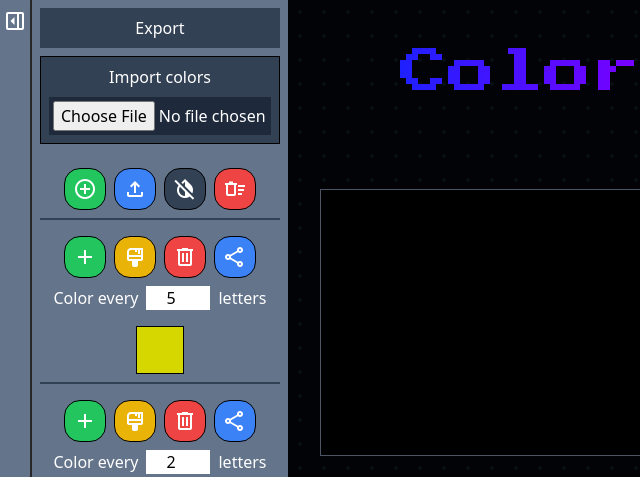
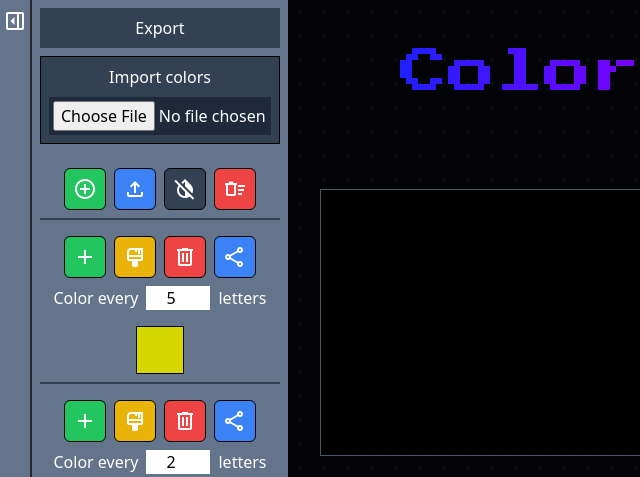
Before and after one commit to Sagelyyy/colorforge, an Astro site: page / in a window 1280 px wide. Shown: the top 477 px of the page, 0-640 px from the left. Built offline with nearby package versions, Linux system fonts and the light colour scheme; Astro itself is replaced by a stand-in of ours.

Commit message:
removing extra lines from when console.logs were removed

```diff
--- a/src/components/ButtonVue.vue
+++ b/src/components/ButtonVue.vue
@@ -13,11 +13,11 @@ const props = defineProps<{
   <div
     @click="props.click"
     :class="`${props.bgColor} ${props.hoverColor}`"
-    class="group flex gap-2 border border-black p-2 cursor-pointer justify-center text-center rounded-2xl relative select-none"
+    class="group flex gap-2 border border-black p-2 cursor-pointer justify-center text-center rounded-md relative select-none hover:scale-105 transition-all"
   >
     <p
       v-show="props.hoverText"
-      class="group-hover:opacity-100 transition-opacity bg-gray-800 text-sm text-gray-100 rounded-md absolute left-1/2 -translate-x-1/2 -translate-y-full opacity-0 w-max z-10 px-2"
+      class="group-hover:opacity-100 transition-opacity bg-gray-800 text-sm text-gray-100 rounded-md absolute left-1/2 -translate-x-1/2 -translate-y-10 opacity-0 w-max z-10 px-2 py-1"
     >
       {{ props.hoverText }}
     </p>
--- a/src/components/ColorPickerModal.vue
+++ b/src/components/ColorPickerModal.vue
@@ -22,8 +22,6 @@ function isInSwatchGroup(tag: string) {
 }
 
 function updateSwatches(color: string, tag: string) {
-  `updateSwatches ${color} ${tag}`;
-  modalState?.value;
   if (modalState?.value.mode === "add") {
     const newSwatch: SwatchInterface = {
       id: nanoid(),
@@ -43,7 +41,6 @@ function updateSwatches(color: string, tag: string) {
     });
     updatePalette();
   } else if (modalState?.value.mode === "delete") {
-    ("delete mode");
     swatchGroup?.value.forEach((swatch, index) => {
       if (swatch.id === modalState?.value.colorId) {
         swatchGroup?.value.splice(index, 1);
--- a/src/components/ColorVue.vue
+++ b/src/components/ColorVue.vue
@@ -66,7 +66,6 @@ watch(inputModel, () => {
 });
 
 function handleMouse(e: Event) {
-  // Capture user selection in textarea
   setUserSelection(e, selectedText);
   `handleMouse ${JSON.stringify(selectedText.value)}`;
 }
--- a/src/components/SwatchColor.vue
+++ b/src/components/SwatchColor.vue
@@ -59,7 +59,6 @@ function deleteItem(id: string | undefined) {
   const isPalette = currentPalette?.value.some((Palette) => Palette.id === id);
 
   if (isPalette) {
-    `delete Palette ${id}`;
     const PaletteIndex = currentPalette?.value.findIndex(
       (Palette) => Palette.id === id
     );
@@ -68,7 +67,6 @@ function deleteItem(id: string | undefined) {
       saveToLocalStorage("Palettes", currentPalette!.value);
     }
   } else {
-    `delete swatch ${id}`;
     const swatchIndex = swatchGroup?.value.findIndex(
       (swatch) => swatch.id === id
     );
--- a/src/components/SwatchModal.vue
+++ b/src/components/SwatchModal.vue
@@ -16,13 +16,11 @@ defineProps<{
 }>();
 
 function addNewPalette() {
-  ("addNewPalette");
   Palettes?.value.push({ id: nanoid(), step: 1, swatches: [] });
   saveToLocalStorage("Palettes", Palettes!.value);
 }
 
 function clearPalettes() {
-  ("clearPalettes");
   Palettes!.value = [];
   saveToLocalStorage("Palettes", Palettes!.value);
 }
--- a/src/utils/colorFunctions.ts
+++ b/src/utils/colorFunctions.ts
@@ -22,8 +22,6 @@ export function removeColors(
   input: Ref<string>,
   output: Ref<string | undefined>
 ) {
-  ("removeColors");
-  `Input: ${input.value}`;
   input.value = input.value.replace(/&[0-9]{3}|&[a-zA-Z]/g, "");
   output.value = input.value;
 }
@@ -50,11 +48,6 @@ export function applyColors(
   const step = Palette.value[swatchIndex].step;
   const swatches = Palette.value[swatchIndex].swatches;
 
-  // ("applyColors");
-  // (`Palette: ${JSON.stringify(Palette.value)}`);
-  // (`Step: ${step}`);
-  // (`Swatches: ${JSON.stringify(swatches)}`);
-
   const colorizedText = colorizeText(textSelection, step, swatches);
 
   inputModel.value =
@@ -69,10 +62,6 @@ export function colorizeText(
   step: number,
   swatches: SwatchInterface[]
 ): string {
-  ("colorizeText");
-  `Step: ${step}`;
-  `Swatches: ${JSON.stringify(swatches)}`;
-
   let result = swatches[0].tag;
   let nonSpaceCount = 0;
   let swatchIndex = 0;
```
